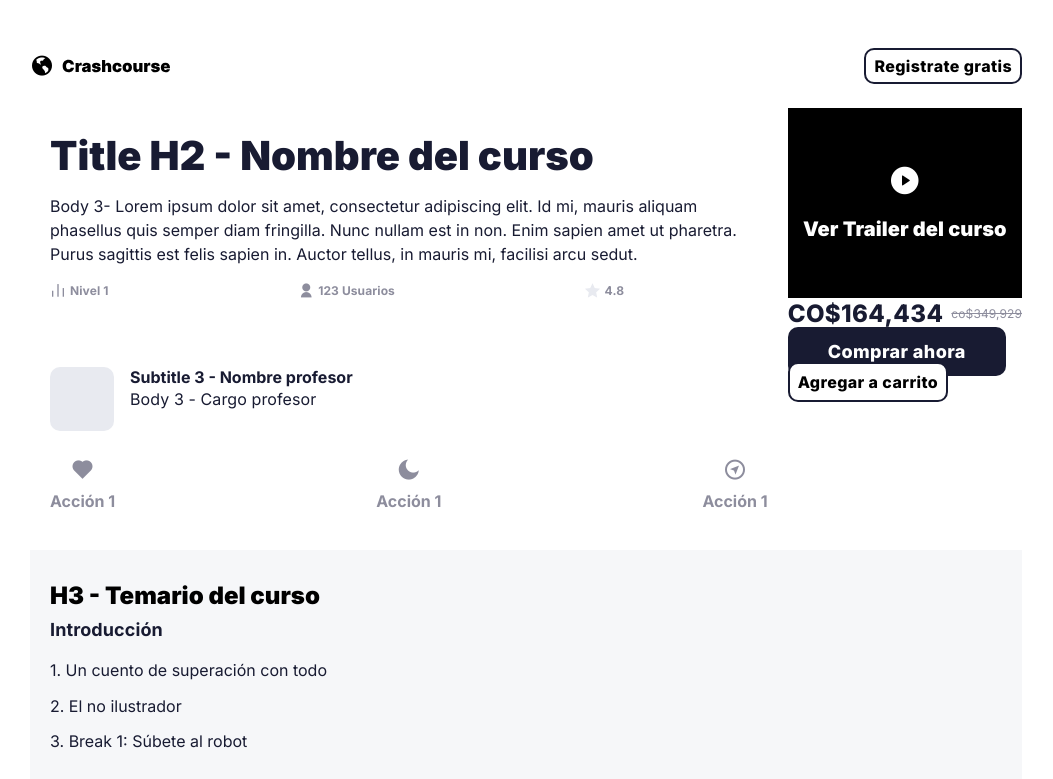
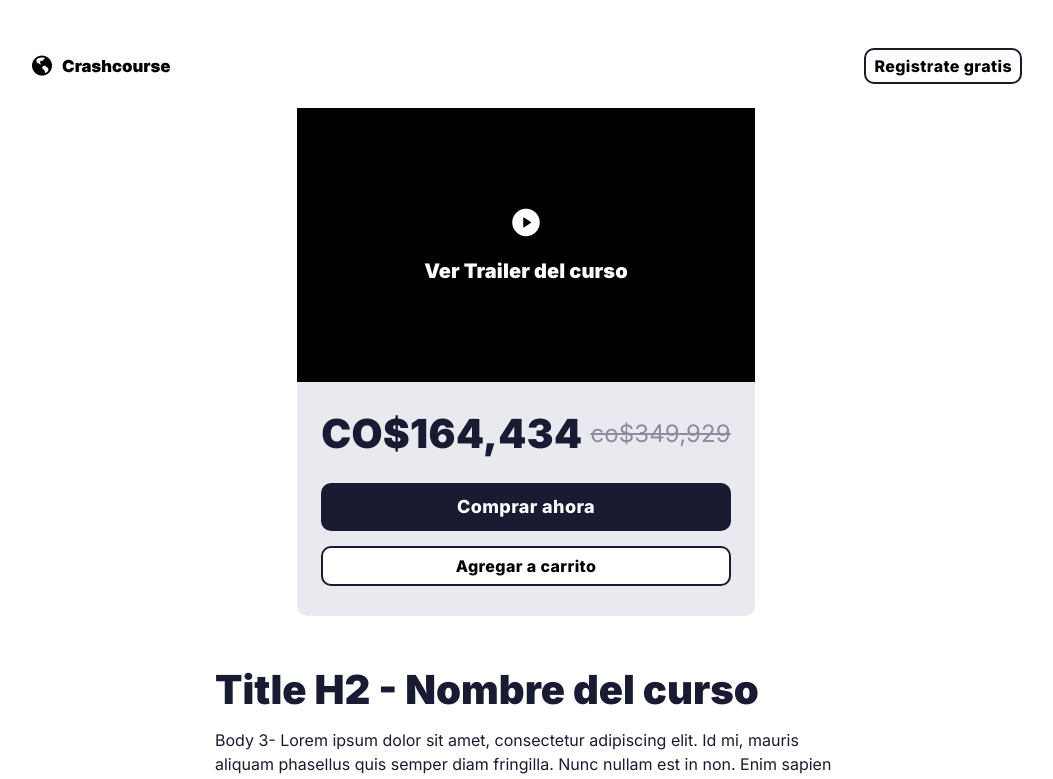
Before and after one commit to kedeinroga/crashcourse-front, a React (Create React App) app: page / in a window 1280 px wide. Shown: the top 779 px of the page, without its empty margins (114-1167 px from the left). Built offline with nearby package versions, Linux system fonts and the light colour scheme.

Commit message:
reordering for the responsive view of the first group of components of the phone view of a course

```diff
--- a/src/components/UI/CursoPrice.css
+++ b/src/components/UI/CursoPrice.css
@@ -25,3 +25,17 @@
   color: #8d8d9d;
   text-decoration-line: line-through;
 }
+
+@media only screen and (min-width: 480px) {
+  .ofert-price {
+    font-size: 40px;
+    font-weight: 900;
+    line-height: 44px;
+  }
+
+  .real-price {
+    font-size: 24px;
+    line-height: 16px;
+    letter-spacing: 0.1px;
+  }
+}
--- a/src/components/UI/IconsAction.css
+++ b/src/components/UI/IconsAction.css
@@ -35,3 +35,10 @@
 .ri-compass-discover-line {
   font-size: 24px;
 }
+
+@media only screen and (min-width: 480px) {
+  .icons-action__content {
+    width: 60%;
+    margin-top: 40px;
+  }
+}
--- a/src/components/cursodetail/BannerVideo.css
+++ b/src/components/cursodetail/BannerVideo.css
@@ -26,4 +26,7 @@
 }
 
 @media only screen and (min-width: 480px) {
+  .banner-video {
+    height: 274px;
+  }
 }
--- a/src/components/cursodetail/CursoInfo.css
+++ b/src/components/cursodetail/CursoInfo.css
@@ -27,4 +27,13 @@
   .mobile {
     display: none;
   }
+
+  .content__price-buttons {
+    background: #e8eaf0;
+    border-radius: 0px 0px 10px 10px;
+    display: flex;
+    flex-direction: column;
+    padding: 30px 24px;
+    gap: 15px;
+  }
 }
--- a/src/pages/CursoDetail.css
+++ b/src/pages/CursoDetail.css
@@ -6,14 +6,24 @@
   .course-info__content {
     display: flex;
     flex-direction: row-reverse;
+    justify-content: center;
+    flex-wrap: wrap;
+    gap: 26px;
   }
 
   .course-info__content--div {
     display: flex;
     flex-direction: column;
+    max-width: 662px;
   }
 
   .desktop {
     display: inline;
   }
+  .course-info__content--video {
+    display: flex;
+    flex-direction: column;
+    align-items: center;
+    justify-content: center;
+  }
 }
--- a/src/pages/CursoDetail.tsx
+++ b/src/pages/CursoDetail.tsx
@@ -19,9 +19,9 @@ function CursoDetail() {
     <Fragment>
       <Header />
       <div className="course-info__content">
-        <div>
+        <div className="course-info__content--video">
           <BannerVideo />
-          <div className="desktop">
+          <div className="content__price-buttons desktop">
             <CursoPrice />
             <Button />
             <AddCart />
```
